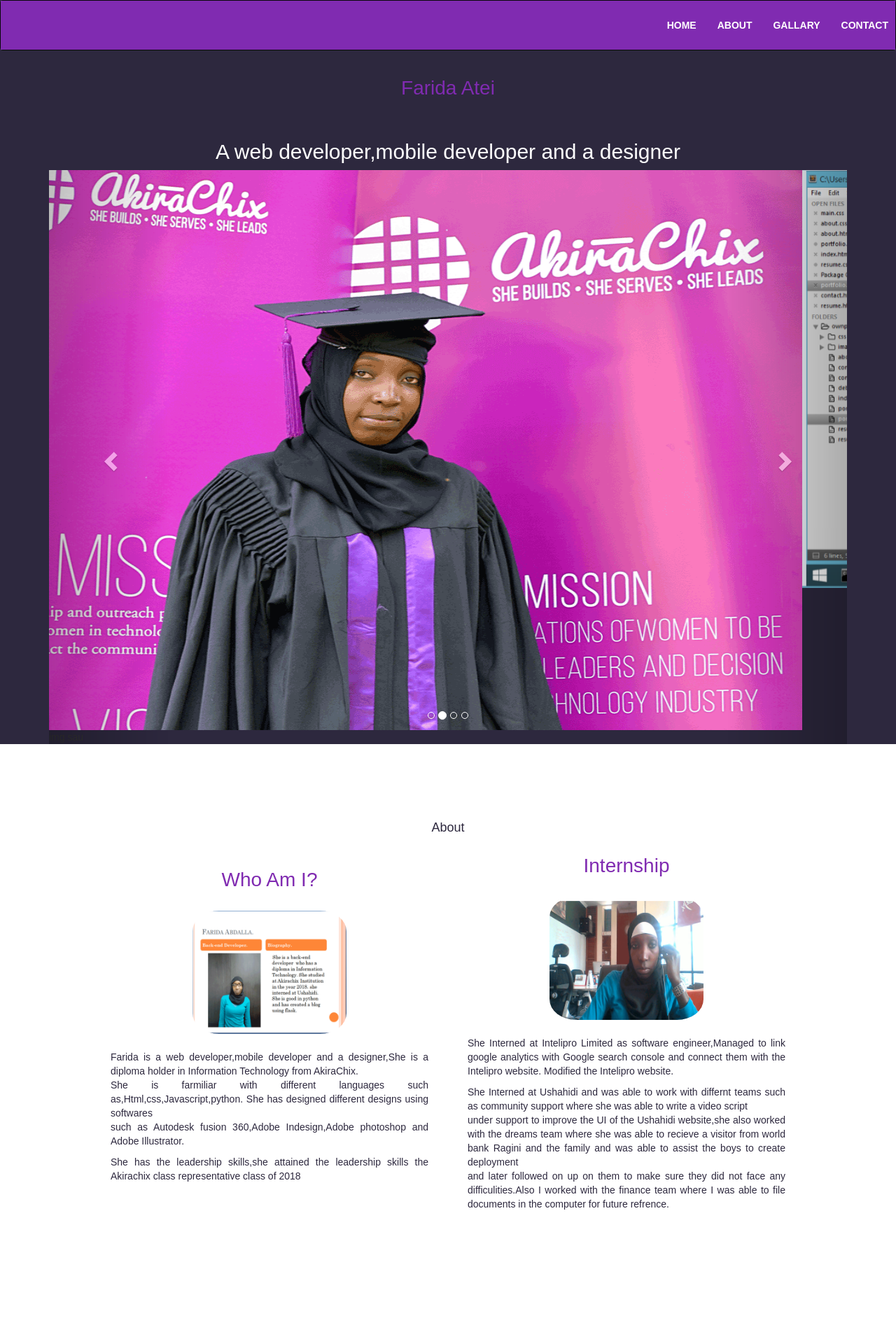
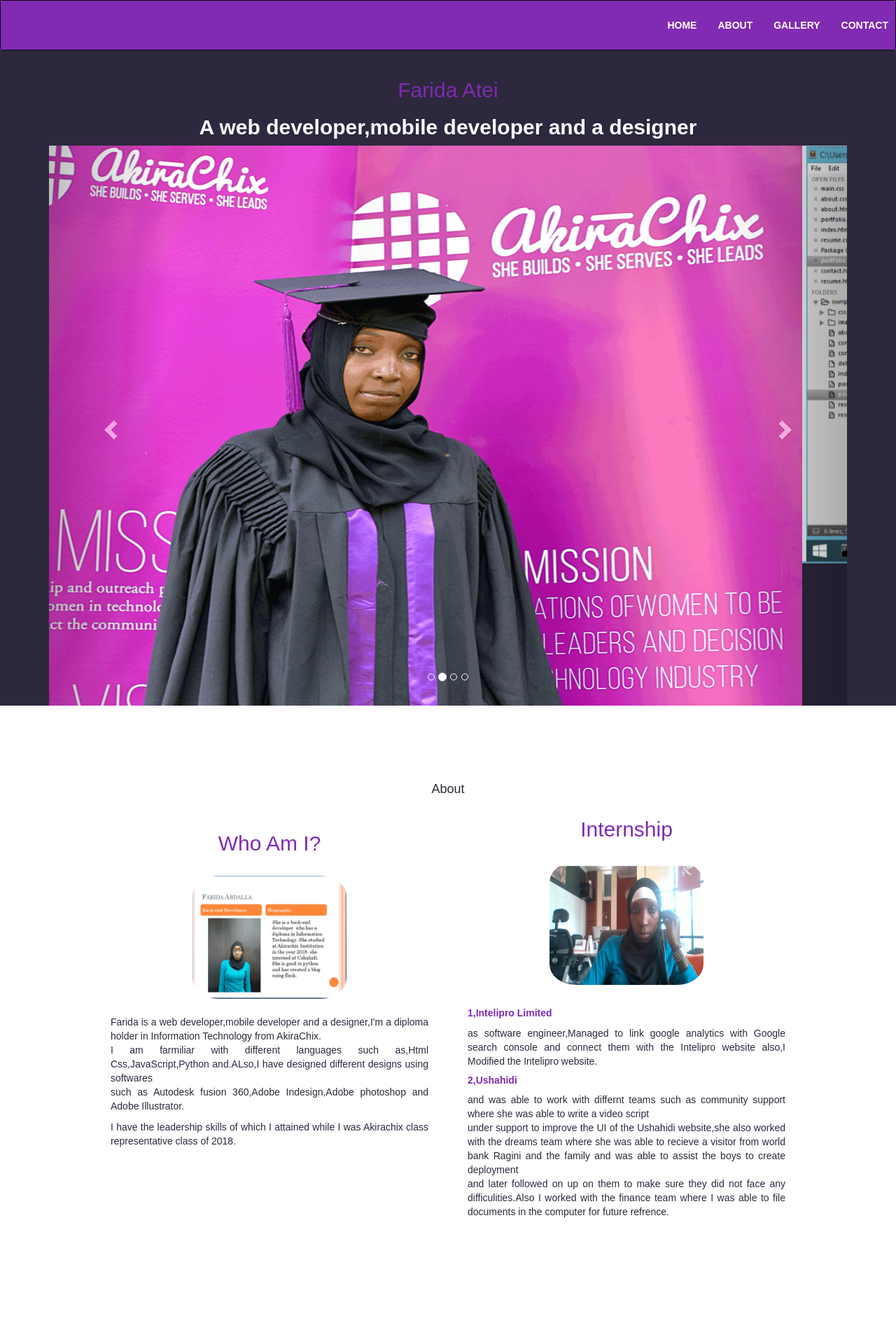
Before and after one commit to faridaatei/faridas-website, a plain HTML site: page index.html in a window 1280 px wide. Shown: the top 1900 px of the page at 70% size. Drawn offline with nearby package versions, Linux system fonts and the light colour scheme; files that its build step writes are made by us from their sources.

Commit message:
modified

```diff
--- a/index.html
+++ b/index.html
@@ -32,7 +32,7 @@
                     <ul class="nav navbar-nav navbar-right">
                         <li><a href="#home">home</a></li>
                         <li><a href="#about ">about</a></li>
-                        <li><a href="#gallery">gallary</a></li> <!-- anita added gallary link -->
+                        <li><a href="#gallery">gallery</a></li>
 
                         <li><a href="#contact">contact</a></li>
 
@@ -45,7 +45,7 @@
     <!-- carousel section -->
     <div id="home" class="row">
         <div class="container">
-            <h1>Farida Atei</h1> <br>
+            <h1>Farida Atei</h1>
             <h2>A web developer,mobile developer and a designer</h2>
             <div id="myCarousel" class="carousel slide" data-ride="carousel">
                 <!-- Indicators -->
@@ -54,6 +54,7 @@
                     <li data-target="#myCarousel" data-slide-to="1"></li>
                     <li data-target="#myCarousel" data-slide-to="2"></li>
                     <li data-target="#myCarousel" data-slide-to="3"></li>
+
                     <!-- <li data-target="#myCarousel" data-slide-to="4"></li> -->
                 </ol>
 
@@ -66,20 +67,20 @@
                     <div class="item">
                         <img src="images/portfolio.PNG" class="img-responsive" alt="cake" style="width:100%;float: none">
                     </div>
-                    img sau
 
 
-<!--
-                    <div class="item">
-                        <img src="images/sau.gif" class="img-responsive"  alt="sau" style="width:100%;float: none">
-                    </div> -->
+
 
                     <!-- <div class="item">
-                        <img src="images/L.gif" class="img-responsive" alt="L" style="width:100%;float: none">
+                        <img src="images/saush.jpg" class="img-responsive"  alt="sau" style="width:100%;float: none">
                     </div> -->
 
                     <div class="item">
-                        <img src="images/sau2.gif" class="img-responsive" alt="sau2" style="width:100%;float: none">
+                        <img src="images/solo.jpg" class="img-responsive" alt="L" style="width:100%;float: none">
+                    </div>
+
+                    <div class="item">
+                        <img src="images/pitching.jpg" class="img-responsive" alt="sau2" style="width:100%;float: none">
                     </div>
 
                     <!-- <div class="item">
@@ -125,12 +126,12 @@
                     </div>
 
                     <div class="flow">
-                        <p>Farida is a web developer,mobile developer and a designer,She is a diploma  holder in Information Technology from AkiraChix.
-                        <br> She is farmiliar with different languages such
-                            as,Html,css,Javascript,python. She has designed different designs using softwares <br>such
-                            as Autodesk fusion 360,Adobe Indesign,Adobe photoshop and Adobe Illustrator.<br>
+                        <p>Farida is a web developer,mobile developer and a designer,I'm a diploma  holder in Information Technology from AkiraChix.
+                        <br> I am  farmiliar with different languages such
+                        as,Html Css,JavaScript,Python and.ALso,I have designed different designs using softwares <br>such
+                        as Autodesk fusion 360,Adobe Indesign,Adobe photoshop and Adobe Illustrator.<br>
 
-                        <p>She has the leadership skills,she attained the leadership skills  the Akirachix class representative class of 2018
+                        <p>I have the leadership skills of which I attained  while I was Akirachix class representative class of  2018.
 
                     </div>
 
@@ -150,14 +151,20 @@
                     </div>
 
                     <div class="flask">
-                        <p>She Interned at Intelipro Limited as software engineer,Managed to link google analytics with Google search console and connect them with the Intelipro website.
 
-Modified the Intelipro website.
+                        <div class="rama">
 
+                           <h5> 1,Intelipro Limited </h5>
+                        <p>
+                            as software engineer,Managed to link google analytics with Google search console and connect them with the Intelipro website
+                        also,I Modified the Intelipro  website.
+                        </p>
+                        </div>
 
-</p>
+                      <div class="moha">
+                         <h5>2,Ushahidi </h5>
 
-                        <p>She Interned at Ushahidi and was able to work with differnt teams such as community support
+                            <p>and was able to work with differnt teams such as community support
                             where she was able to write a video script <br>under support to improve the UI of the
                             Ushahidi website,she also worked with the dreams team where she was able to recieve a
                             visitor from world bank Ragini and the family and was able to assist the boys to create
@@ -165,6 +172,8 @@ Modified the Intelipro website.
                             difficulities.Also I worked with the finance team where I was able to file documents in the
                             computer for future refrence.
                         </p>
+
+                      </div>
 
                     </div>
 
--- a/main.css
+++ b/main.css
@@ -8,6 +8,9 @@ body {
 
 .row{
   margin: 0!important;
+
+
+
 }
 .container-fluid{
   background-color:#802BB1/*#984B43*/;
@@ -19,7 +22,7 @@ ul{
   text-transform: uppercase;
   list-style-type: none;
   margin: 0;
-  color:red;
+  color:#802BB1;
 }
 
 .navbar-inverse .navbar-nav>li>a{
@@ -28,13 +31,16 @@ ul{
 }
 
 .navbar-inverse .navbar-nav>li>a:hover{
-  color: #002b38 !important;
+  color: #2D283E !important;
 }
 
-/*#home*/ h1{
+/*#home*/
+h1{
 	text-align: center;
   color:/*white*/ #802BB1;
 	font-style: arial;
+  font-size: 30px;
+
 }
 .item img{
   max-height: 800px;
@@ -44,6 +50,8 @@ h2{
 
 	text-align: center;
 	color:/* #802BB1;*/white;
+  font-size: 30px;
+  font-weight: bold;
 
 
 }
@@ -105,6 +113,21 @@ section.amina
 	padding: 13px;
 	color: #2D283E;
 	text-align: justify;
+}
+
+.rama{
+  font-size: 14px;
+
+}
+
+.moha{
+   font-size: 14px;
+
+}
+
+h5{
+  font-weight: bold;
+  color: #802BB1;
 }
 
 
@@ -287,12 +310,12 @@ float: right;
 
 .hovereffect h2 {
   text-transform: uppercase;
-  color: #984B43;
+  color:#802BB1;
   text-align: center;
   position: relative;
   font-size: 17px;
   padding: 10px;
-  background: rgba(0, 0, 0, 0.6);
+  background: /*rgba(0, 0, 0, 0.6);*/#2D283E;
 }
 
 .hovereffect a.info {
@@ -415,7 +438,7 @@ hr{
     background:#2D283E;
     overflow:hidden;
     border-radius:4px;
-    box-shadow:0 0 0 2px #802BB1;;
+    box-shadow:0 0 0 2px #802BB1;
 }
 .chix .box .icon {
     width:100%;
```
Also changed, not shown: images/akirafari.jpg (added), images/pitching 2.jpg (added), images/pitching.jpg (added), images/saush.jpg (added), images/solo.jpg (added).
